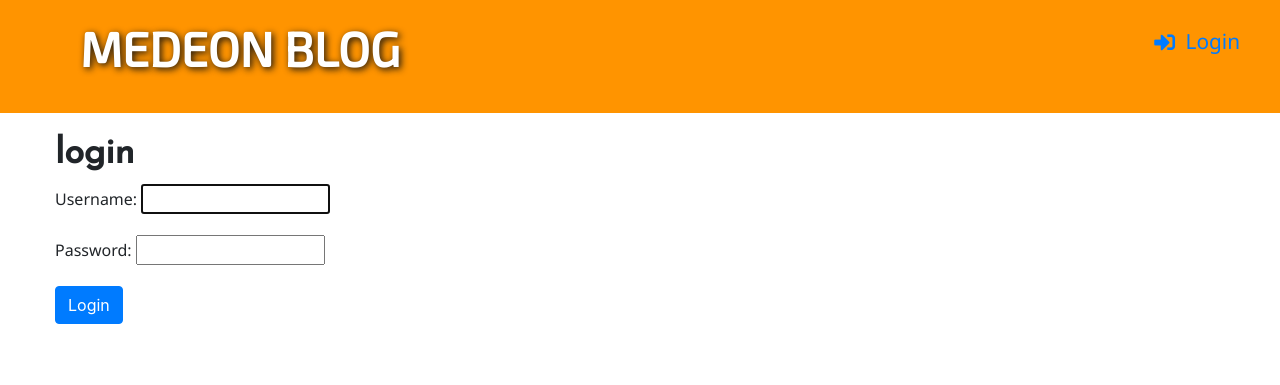
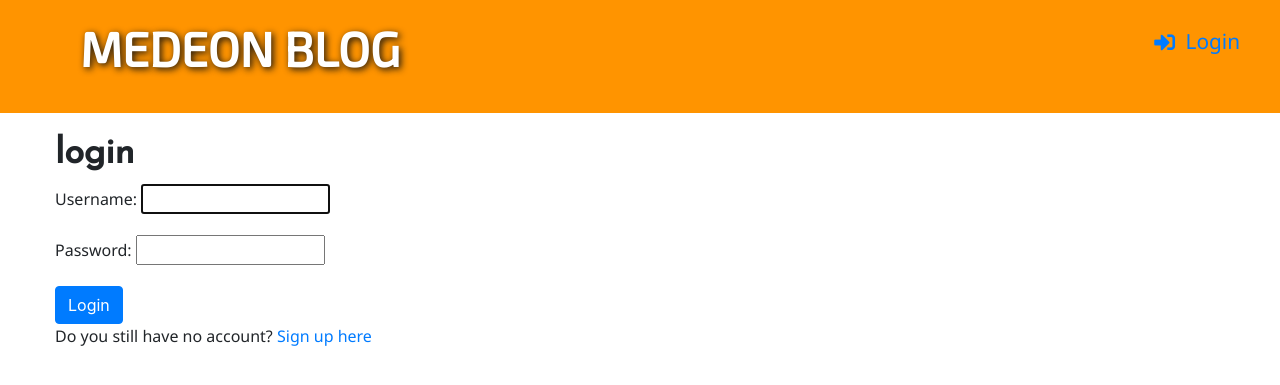
Before and after one commit to Medeon/myblog, a Django app: page /accounts/login in a window 1280 px wide. Shown: the top 385 px of the page. Run offline with Django 3.2, Linux system fonts and the light colour scheme; some libraries are stand-ins or nearby versions.

Commit message:
Add signup link on login page.

```diff
--- a/blog/templates/registration/login.html
+++ b/blog/templates/registration/login.html
@@ -8,5 +8,6 @@
             {{ form.as_p }}
             <button type="submit" class="btn btn-primary">Login</button>
         </form>
+        <p>Do you still have no account? <a href="{% url 'signup' %}">Sign up here</a></p>
     </div>
 {% endblock %}
```
